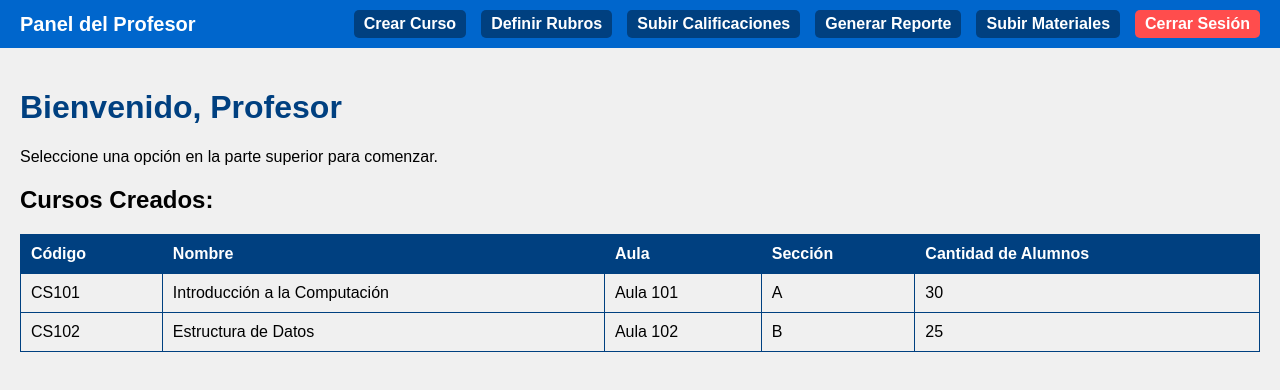
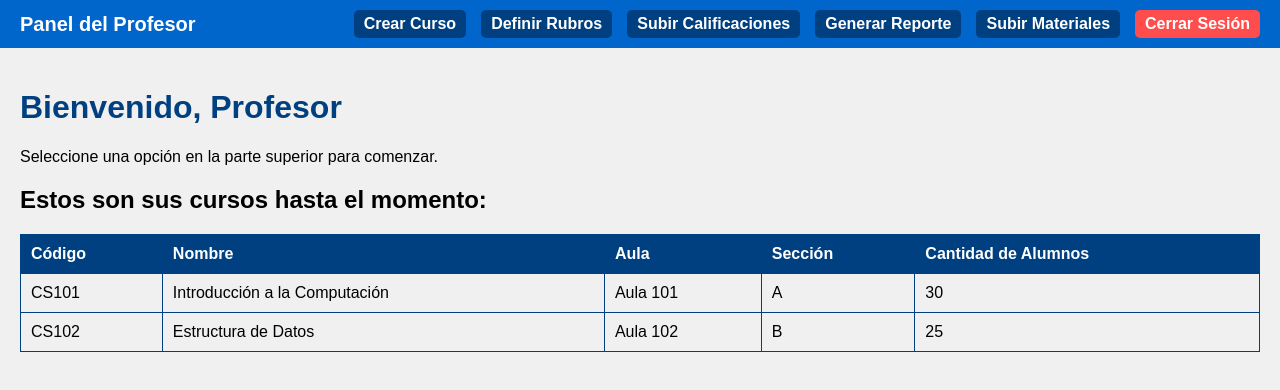
Before and after one commit to KRYSTOPHER1808/mi-pagina, a plain HTML site: page index_profesor.html in a window 1280 px wide. Drawn offline with Linux system fonts and the light colour scheme.

Commit message:
Actualización de archivos HTML

```diff
--- a/index_profesor.html
+++ b/index_profesor.html
@@ -107,7 +107,7 @@
         <h1>Bienvenido, Profesor</h1>
         <p>Seleccione una opción en la parte superior para comenzar.</p>
 
-        <h2>Cursos Creados:</h2>
+        <h2>Estos son sus cursos hasta el momento:</h2>
         <table>
             <thead>
                 <tr>
```
